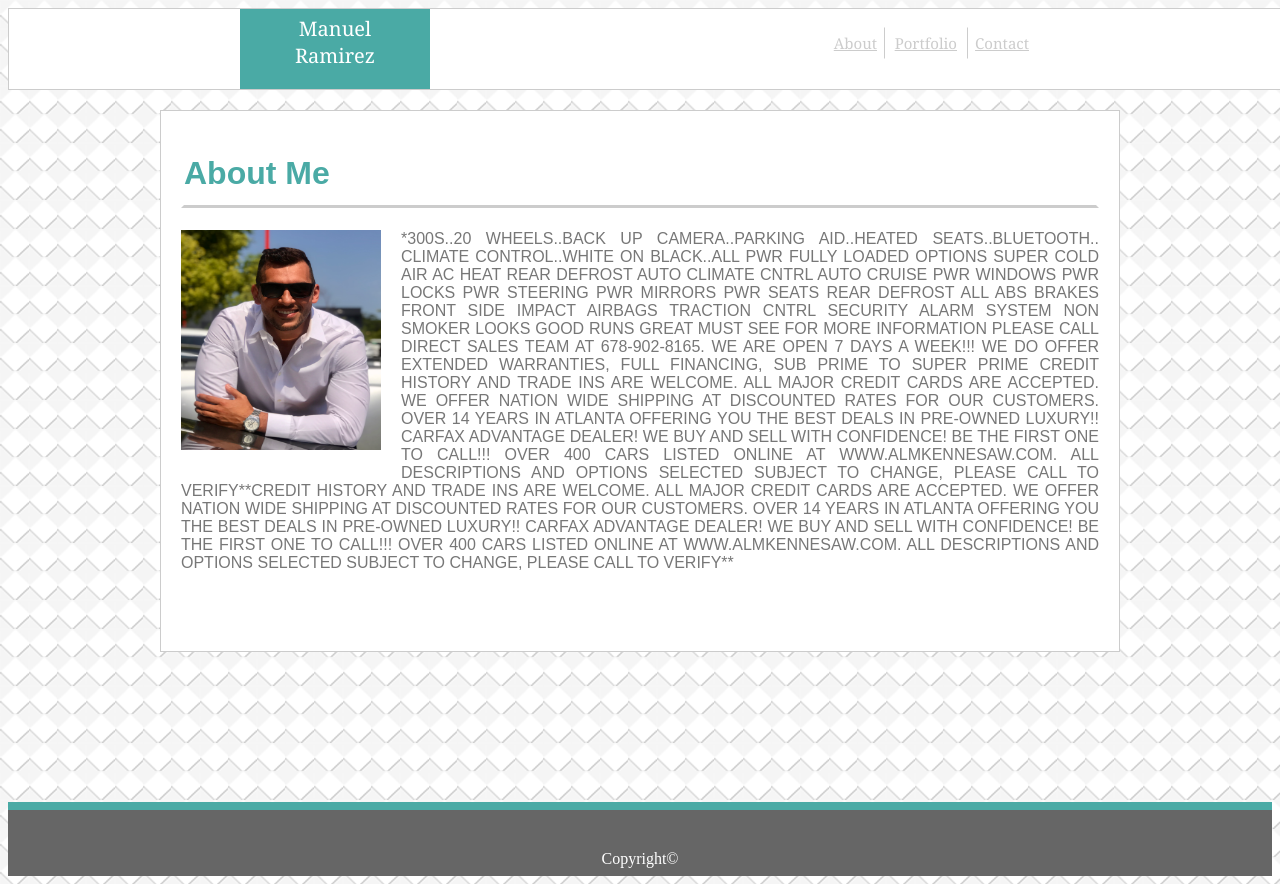
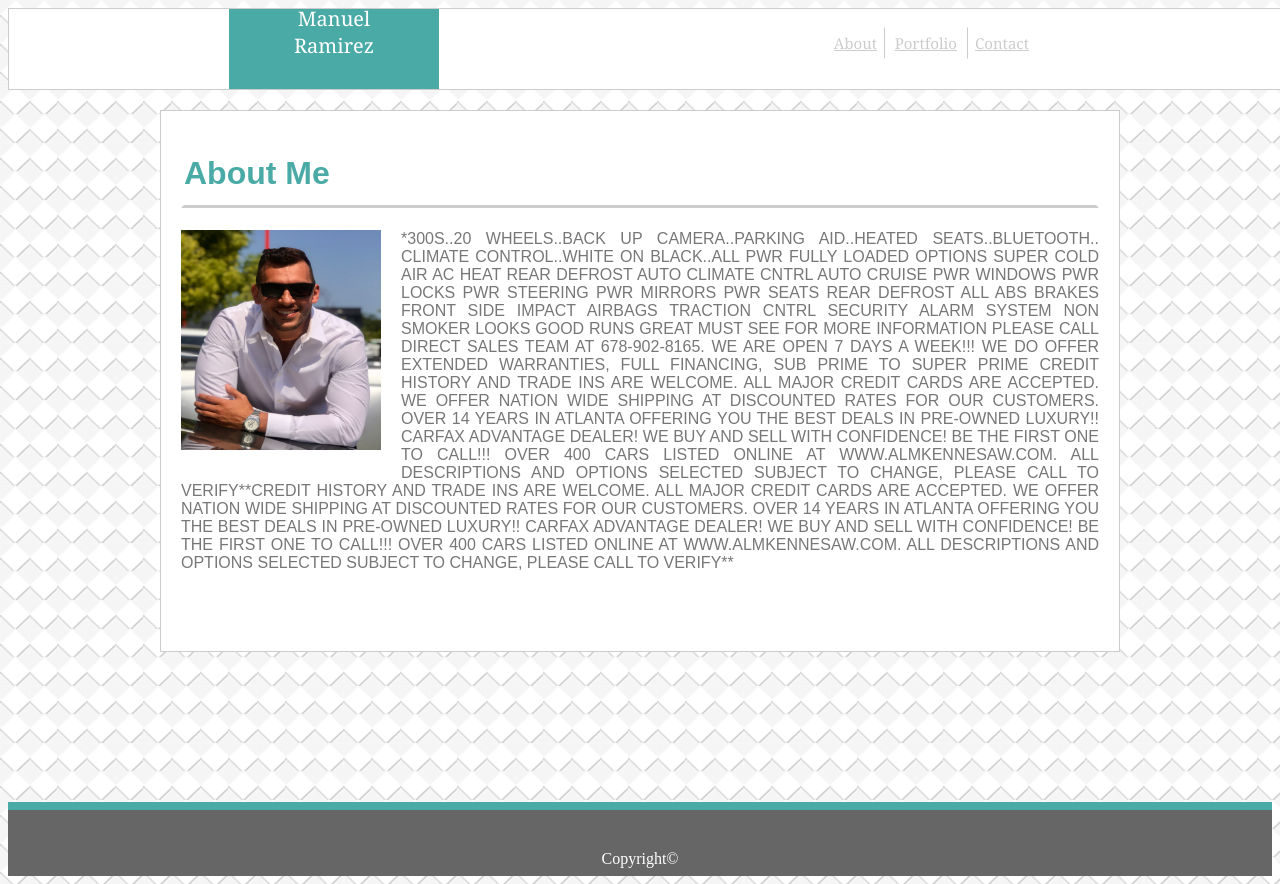
Before and after one commit to manuelr14/HW1ManuelRamirez, a plain HTML site: page index.html in a window 1280 px wide. Shown: the top 884 px of the page. Drawn offline with Linux system fonts and the light colour scheme.

Commit message:
header fixed

```diff
--- a/assets/css/style.css
+++ b/assets/css/style.css
@@ -32,10 +32,10 @@
     background-color: #4aaaa5;
     font-size: 20px;
     color:white;
-  padding: 20px;
-  margin-bottom: 0px;
+  padding: 30px;
+
   position: absolute;
-  left:231px;
+  left:220px;
   bottom: 0;
   width: 150px;
   text-align: center;
```
Also changed, not shown: 1 other file.
